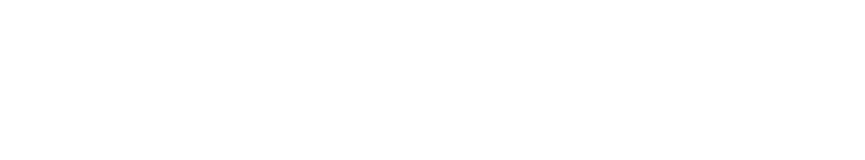
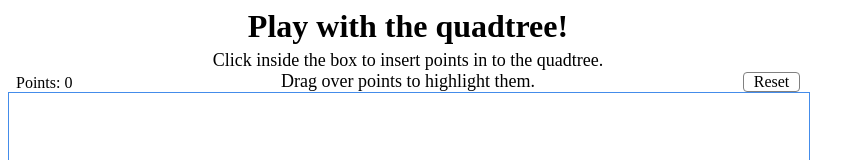
Before and after one commit to manbropig/quadtree, a plain HTML site: page index.html in a window 1280 px wide. Shown: the top 160 px of the page, without its empty margins (0-865 px from the left). Drawn offline with nearby package versions, Linux system fonts and the light colour scheme.

Commit message:
Add Counter and Reset Button

```diff
--- a/app/main.js
+++ b/app/main.js
@@ -1,5 +1,7 @@
 var element    = $('#main-view');
 var cover      = $('#cover');
+var resetBtn   = $('.reseter');
+
 var WIDTH      = element.width();
 var HEIGHT     = element.height();
 var plotCount  = 500;
@@ -14,10 +16,24 @@ var root       = new QTNode(bounds);
 var start      = null;
 var end        = null;
 var dragRange  = null;
+var pointCount = 0;
 
 function insert(x, y) {
   var point = arguments.length === 0 ? generatePoint() : new Point(x, y);
-  root.insert(point);
+  if (root.insert(point)) {
+    setCount(pointCount++);
+  }
+}
+
+function setCount(count) {
+  $('#count').text(pointCount);
+}
+
+function reset() {
+  pointCount = 0;
+  $('#count').text(pointCount);
+  $('.boundary, .point').remove();
+  root = new QTNode(bounds);
 }
 
 function plot(count) {
@@ -56,3 +72,5 @@ cover.mouseup(function($event) {
     insert($event.offsetX, $event.offsetY);
   }
 });
+
+resetBtn.click(reset);
--- a/index.html
+++ b/index.html
@@ -4,9 +4,23 @@
 </head>
 <link rel="stylesheet" type="text/css" href="stylesheets/quadtree.css"/>
 <body>
-  <div id="main-view" class="view"></div>
-  <div id="cover" class="view"></div>
+  <div class="portal">
 
+    <h1 class="title">Play with the quadtree!</h1>
+    <div class="menu">
+      <div class="header">
+        <div class="explaination">Click inside the box to insert points in to the quadtree.</div>
+        <div class="explaination">Drag over points to highlight them.</div>
+        <div class="counter">Points: <span id="count">0</span></div>
+        <div class="reseter">Reset</div>
+
+        </div>
+      </div>
+
+    <div id="main-view" class="view"></div>
+    <div id="cover" class="view"></div>
+  </div>
+  </div>
   <script src="https://cdnjs.cloudflare.com/ajax/libs/jquery/2.2.2/jquery.min.js"></script>
   <script src="https://cdnjs.cloudflare.com/ajax/libs/lodash.js/4.6.1/lodash.min.js"></script>
   <script src="app/boundary.js"></script>
--- a/stylesheets/quadtree.scss
+++ b/stylesheets/quadtree.scss
@@ -1,8 +1,54 @@
+.portal {
+  width: 800px;
+
+  .title {
+    text-align: center;
+    margin-bottom: 5px;
+  }
+
+  .menu {
+    position: relative;
+    width: 100%;
+
+    .header {
+      width: 50%;
+      margin: 0 auto;
+
+      .explaination {
+        text-align: center;
+        font-size: 18px;
+      }
+      .counter {
+        position: absolute;
+        display: inline-block;
+        bottom: 0;
+        left: 8px;
+      }
+      .reseter {
+        position: absolute;
+        display: inline-block;
+        width: 55px;
+        text-align: center;
+        cursor: pointer;
+        bottom: 0;
+        right: 8px;
+        border: 1px solid grey;
+        border-radius: 4px;
+      }
+    }
+
+  }
+
+
   .view {
     position: absolute;
     width: 800px;
     height: 800px;
     cursor: pointer;
+
+    &#cover {
+      border: 1px solid #448cea;
+    }
     .point {
       position: absolute;
       width: 4px;
@@ -21,3 +67,4 @@
       }
     }
   }
+}
```
Also changed, not shown: stylesheets/quadtree.css, 1 other file. Lines whose indentation alone changed are shown as unchanged.
